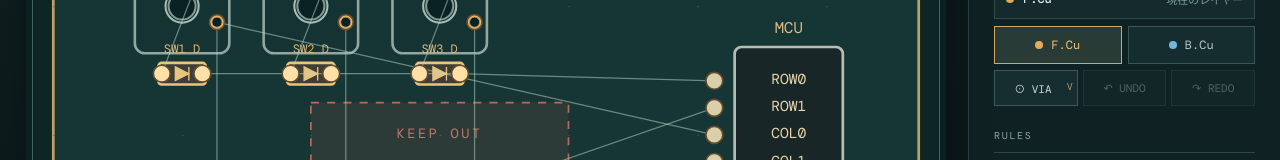
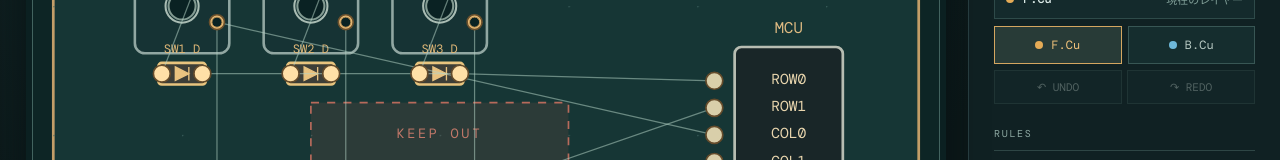
Before and after one commit to hringdrifi/tsume-routing, a React (Vite) app: page / in a window 1280 px wide. Shown: the part 358-518 px from the top of the page. Built offline with nearby package versions, Linux system fonts and the light colour scheme.

Commit message:
Remove duplicate via control

```diff
--- a/src/App.tsx
+++ b/src/App.tsx
@@ -253,7 +253,7 @@ export default function App(){
       <div className="status"><span className="status-led"/>{notice}<span className="coords">{cursor?`${cursor.x}, ${cursor.y} mm`:''}</span></div>
     </section>
     <aside><div className="panel-title">WORKBENCH <span>{puzzle.id.toUpperCase()}</span></div><h2>{puzzle.title}</h2><p className="panel-intro">{puzzle.switches.length}つのキーを{puzzle.matrix.rows}×{puzzle.matrix.cols}の行列へ。配置済みのダイオードを調整し、MCUの{puzzle.mcu.pins.length}本のピンまで配線してください。点線は未接続のラッツネストです。</p>{dayNumber>0&&<div className="daily-nav"><button disabled={dayNumber<=1} onClick={()=>navigateDay(dayNumber-1)}>← 前の問題</button><button onClick={()=>navigateDay(todayNumber())}>今日の問題</button><button disabled={dayNumber>=todayNumber()} onClick={()=>navigateDay(dayNumber+1)}>次の問題 →</button></div>}
-      <div className="section-label">ROUTING</div><div className="layer-box"><span className={`layer-swatch ${liveLayer==='F.Cu'?'front':'back'}`}/><strong>{liveLayer}</strong><span>現在のレイヤー</span></div><div className="layer-picker" role="group" aria-label="配線レイヤー">{(['F.Cu','B.Cu'] as const).map(layer=><button key={layer} type="button" className={liveLayer===layer?'active':''} aria-pressed={liveLayer===layer} onClick={()=>changeLayer(layer)}><span className={`layer-swatch ${layer==='F.Cu'?'front':'back'}`}/>{layer}</button>)}</div><div className="action-row"><button className="secondary" onClick={()=>changeLayer()}>⊙ VIA <kbd>V</kbd></button><button className="secondary" onClick={undo} disabled={!past.length}>↶ UNDO</button><button className="secondary" onClick={redo} disabled={!future.length}>↷ REDO</button></div>
+      <div className="section-label">ROUTING</div><div className="layer-box"><span className={`layer-swatch ${liveLayer==='F.Cu'?'front':'back'}`}/><strong>{liveLayer}</strong><span>現在のレイヤー</span></div><div className="layer-picker" role="group" aria-label="配線レイヤー">{(['F.Cu','B.Cu'] as const).map(layer=><button key={layer} type="button" className={liveLayer===layer?'active':''} aria-pressed={liveLayer===layer} onClick={()=>changeLayer(layer)}><span className={`layer-swatch ${layer==='F.Cu'?'front':'back'}`}/>{layer}</button>)}</div><div className="action-row"><button className="secondary" onClick={undo} disabled={!past.length}>↶ UNDO</button><button className="secondary" onClick={redo} disabled={!future.length}>↷ REDO</button></div>
       <div className="section-label">RULES</div><div className="rules"><div><span>未接続・ショート</span><b>−10</b></div><div><span>キープアウト</span><b>−5</b></div><div><span>北向きスイッチ</span><b>−3</b></div><div><span>ビア</span><b>−1</b></div></div><p className="direction">DIODE DIRECTION <b>{puzzle.matrix.diodeDirection}</b></p>
     </aside></main>
     <footer><button className="reset" onClick={()=>{commit(initialState(puzzle));setDraft(null);setSelected(null);setSelectedSwitch(null);setNotice('盤面をリセット')}}>RESET</button><div className="footer-note">SELECT F.Cu / B.Cu → CLICK PAD OR TRACE <span>·</span> V TO PLACE VIA</div><button className="check" onClick={()=>{setResult(true);setNotice(checked.clear?'CLEAR!':'問題箇所を盤面に表示しています')}}>CHECK / SUBMIT <span>→</span></button></footer>
```
